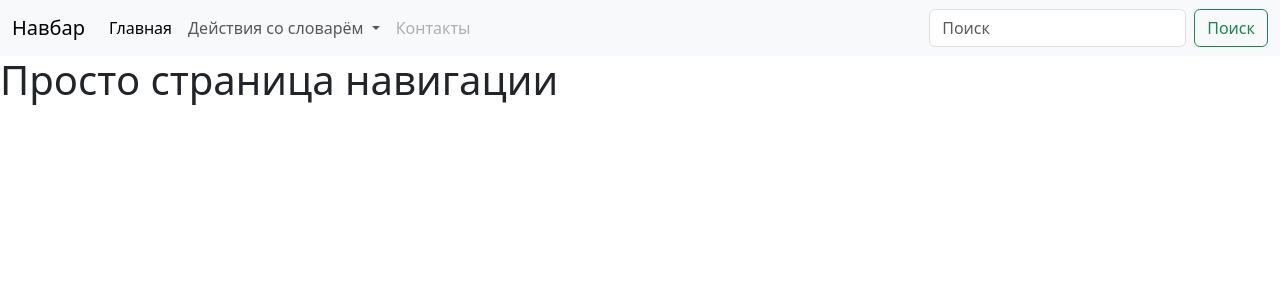
After one commit to MBA2023/Foreign-dictionary, a Django app: page /1 in a window 1280 px wide. The commit adds this page. Shown: the top 300 px of the page. Run offline with Django 5.2, Linux system fonts and the light colour scheme.

Commit message:
first apperance pages

```diff
--- /dev/null
+++ b/mainapp/templates/index.html
@@ -0,0 +1,51 @@
+<!doctype html>
+<html lang="ru">
+  <head>
+    <meta charset="utf-8">
+    <meta name="viewport" content="width=device-width, initial-scale=1">
+    <title>{% block title %} {% endblock %}</title>
+    <link href="https://cdn.jsdelivr.net/npm/bootstrap@5.3.2/dist/css/bootstrap.min.css" rel="stylesheet" integrity="sha384-T3c6CoIi6uLrA9TneNEoa7RxnatzjcDSCmG1MXxSR1GAsXEV/Dwwykc2MPK8M2HN" crossorigin="anonymous">
+  </head>
+  <body>
+    <script src="https://cdn.jsdelivr.net/npm/bootstrap@5.3.2/dist/js/bootstrap.bundle.min.js" integrity="sha384-C6RzsynM9kWDrMNeT87bh95OGNyZPhcTNXj1NW7RuBCsyN/o0jlpcV8Qyq46cDfL" crossorigin="anonymous"></script>
+  <nav class="navbar navbar-expand-lg bg-body-tertiary">
+  <div class="container-fluid">
+    <a class="navbar-brand" href="1">Навбар</a>
+    <button class="navbar-toggler" type="button" data-bs-toggle="collapse" data-bs-target="#navbarSupportedContent" aria-controls="navbarSupportedContent" aria-expanded="false" aria-label="Переключатель навигации">
+      <span class="navbar-toggler-icon"></span>
+    </button>
+    <div class="collapse navbar-collapse" id="navbarSupportedContent">
+      <ul class="navbar-nav me-auto mb-2 mb-lg-0">
+        <li class="nav-item">
+          <a class="nav-link active" aria-current="page" href="home">Главная</a>
+        </li>
+        <li class="nav-item dropdown">
+          <a class="nav-link dropdown-toggle" href="#" role="button" data-bs-toggle="dropdown" aria-expanded="false">
+            Действия со словарём
+          </a>
+          <ul class="dropdown-menu">
+            <li><a class="dropdown-item" href="add_word">Добавить слово</a></li>
+            <li><a class="dropdown-item" href="words_list">Просмотр слов</a></li>
+          </ul>
+        </li>
+        <li class="nav-item">
+          <a class="nav-link disabled" aria-disabled="true">Контакты</a>
+        </li>
+      </ul>
+      <form class="d-flex" role="search">
+        <input class="form-control me-2" type="search" placeholder="Поиск" aria-label="Поиск">
+        <button class="btn btn-outline-success" type="submit">Поиск</button>
+      </form>
+    </div>
+  </div>
+</nav>
+  </body>
+
+
+{% block content %}
+
+  <h1> Просто страница навигации </h1>
+
+{% endblock %}
+
+</html>
--- a/mainapp/urls.py
+++ b/mainapp/urls.py
@@ -5,8 +5,9 @@ urlpatterns = [
     path("", views.main, name="main"),
     path("home", views.main, name="home"),
     path("home/", views.main, name="home"),
-    path("words_list", views.main, name="words_list"),
-    path("words_list/", views.main, name="words_list"),
-    path("add_word", views.main, name="add_word"),
-    path("add_word/", views.main, name="add_word"),
+    path("words_list", views.words_list, name="words_list"),
+    path("words_list/", views.words_list, name="words_list"),
+    path("add_word", views.add_word, name="add_word"),
+    path("add_word/", views.add_word, name="add_word"),
+    path("1", views.index, name="index"),
 ]
--- a/mainapp/views.py
+++ b/mainapp/views.py
@@ -5,3 +5,22 @@ from django.http import HttpResponse
 def main(request):
     print(request)
     return render(request, "home.html")
+
+def words_list(request):
+    print(request)
+    return render(request, "words_list.html")
+
+def add_word(request):
+    print(request)
+    if request.method == "GET":
+        return render(request, "add_word.html")
+
+    else:
+        print(request.POST)
+        #with open("dictionary.txt", "a", encoding="utf-8") as file:
+        #file.write(word1 + "-" + word2 + "\n")
+
+
+def index(request):
+    print(request)
+    return render(request, "index.html")
```
Also changed, not shown: mainapp/templates/add_word.html (added, +15 -0 lines), mainapp/templates/home.html (+10 -9 lines), mainapp/templates/words_list.html (added, +11 -0 lines).
